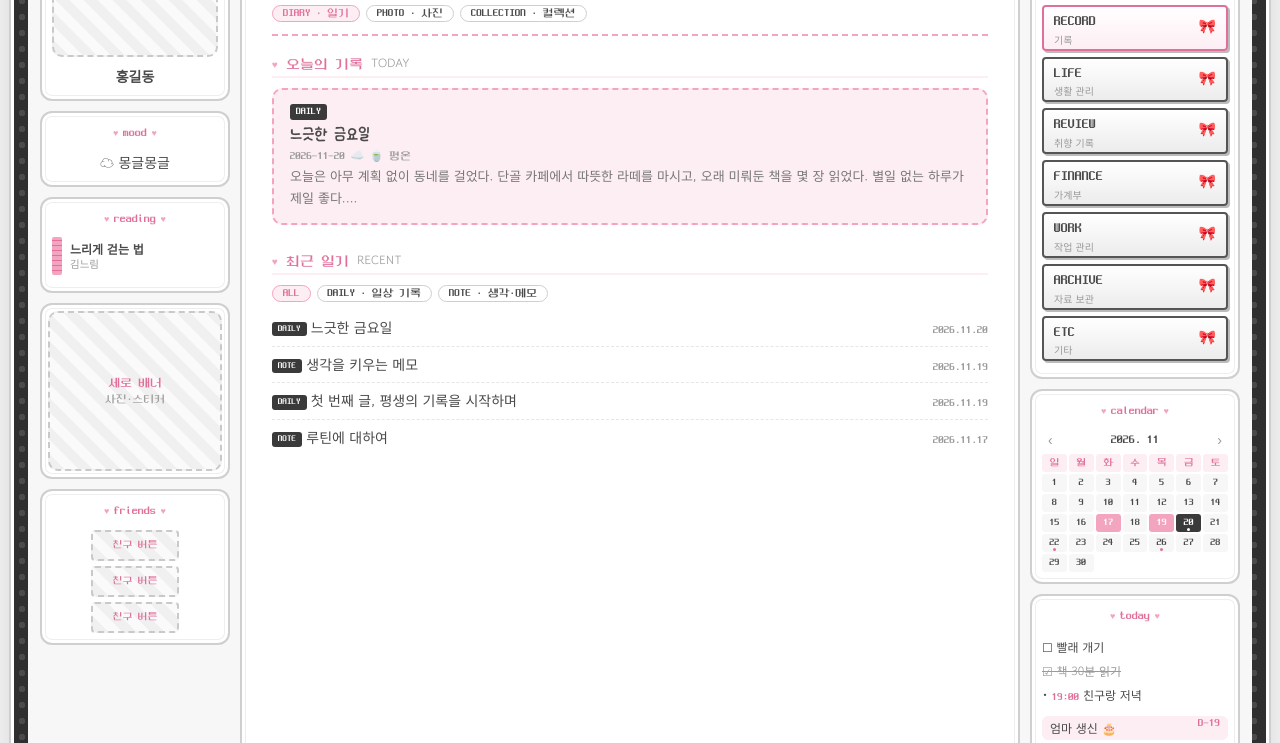
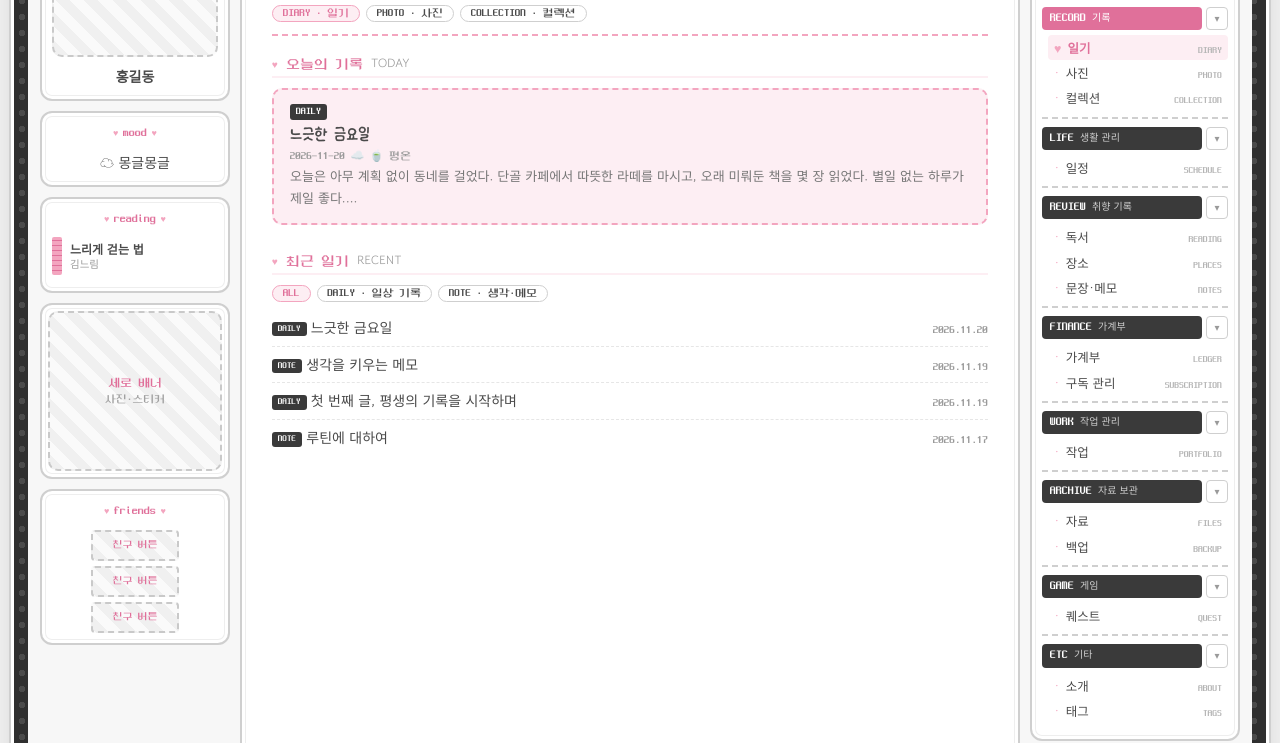
Before and after one commit to alleylovealley-lang/-, an Astro site: page /diary in a window 1280 px wide. Shown: the part 325-1068 px from the top of the page. Built offline with nearby package versions, Linux system fonts and the light colour scheme; Astro itself is replaced by a stand-in of ours; some packages are replaced by stand-ins of ours.

Commit message:
Expand all sub-menus in sidebar with dashed groups, add GAME group
Sidebar shows every group with its sub-menus, separated by dashed lines,
with per-group fold buttons remembered in the browser. New GAME group
between ARCHIVE and ETC; quest moved there (/game/quest, old URL redirects).

Co-Authored-By: Claude Opus 5.5 <noreply@anthropic.com>
Claude-Session: https://claude.ai/code/session_015yYW3NeoxLRVLEfPJ4SC2B

```diff
--- a/astro.config.mjs
+++ b/astro.config.mjs
@@ -27,7 +27,7 @@ export default defineConfig({
   trailingSlash: 'ignore',
   // 예전 주소로 들어와도 새 메뉴로 이동
   redirects: Object.fromEntries(
-    [['/blog', '/diary'], ['/garden', '/diary'], ['/projects', '/portfolio'], ['/schedule/subscription', '/finance/subscription']].map(([from, to]) => [from, base.replace(/\/$/, '') + to]),
+    [['/blog', '/diary'], ['/garden', '/diary'], ['/projects', '/portfolio'], ['/schedule/subscription', '/finance/subscription'], ['/schedule/quest', '/game/quest']].map(([from, to]) => [from, base.replace(/\/$/, '') + to]),
   ),
   integrations: [sitemap()],
   markdown: {
--- a/src/layouts/Base.astro
+++ b/src/layouts/Base.astro
@@ -16,7 +16,9 @@ const canonical = new URL(Astro.url.pathname, Astro.site);
 const I = SITE.images;
 
 const path = currentPath(Astro.url.pathname);
-const activeGroup = findNav(path).group?.key;
+const { group: curGroup, item: curItem } = findNav(path);
+const activeGroup = curGroup?.key;
+const activeItem = curItem?.href;
 const reading = (await getBooks()).filter((b) => b.data.status === 'reading').slice(0, 2);
 const year = new Date().getFullYear();
 ---
@@ -91,8 +93,34 @@ const year = new Date().getFullYear();
             <a class="home" href={url('/')} aria-current={path === '/' ? 'page' : undefined}><span aria-hidden="true">🏠</span> HOME · 홈</a>
             <hr class="home-sep" />
             {SITE.nav.map((g) => (
-              <a href={url(groupHref(g))} aria-current={activeGroup === g.key ? 'page' : undefined}><span>{g.label}<small>{g.ko}</small></span><span aria-hidden="true">🎀</span></a>
+              <section class:list={['grp', { on: activeGroup === g.key }]} data-key={g.key}>
+                <div class="gh">
+                  <a href={url(groupHref(g))} aria-current={path === groupHref(g) ? 'page' : undefined}>{g.label}<small>{g.ko}</small></a>
+                  <button type="button" class="fold" aria-expanded="true" aria-controls={`nav-${g.key}`} aria-label={`${g.ko} 접기/펼치기`}>▾</button>
+                </div>
+                <ul id={`nav-${g.key}`}>
+                  {g.children.map((c) => (
+                    <li><a href={url(c.href)} aria-current={activeItem === c.href ? 'page' : undefined}><span>{c.ko}</span><small>{c.label}</small></a></li>
+                  ))}
+                </ul>
+              </section>
             ))}
+            <script is:inline>
+              (function () {
+                var KEY = 'nav-folded', folded = [];
+                try { folded = JSON.parse(localStorage.getItem(KEY) || '[]'); } catch (e) {}
+                document.querySelectorAll('.grp').forEach(function (g) {
+                  var btn = g.querySelector('.fold'), k = g.dataset.key;
+                  var set = function (f) { g.classList.toggle('folded', f); btn.setAttribute('aria-expanded', String(!f)); };
+                  set(folded.indexOf(k) > -1 && !g.classList.contains('on'));
+                  btn.addEventListener('click', function () {
+                    var f = !g.classList.contains('folded'); set(f);
+                    folded = folded.filter(function (x) { return x !== k; }); if (f) folded.push(k);
+                    try { localStorage.setItem(KEY, JSON.stringify(folded)); } catch (e) {}
+                  });
+                });
+              })();
+            </script>
           </nav>
           <div class="p">
             <div class="cap">calendar</div>
@@ -102,7 +130,7 @@ const year = new Date().getFullYear();
             <div class="cap">today</div>
             <TodayWidget />
           </div>
-          <a class="p questlink" href={url('/schedule/quest')}>
+          <a class="p questlink" href={url('/game/quest')}>
             <div class="cap">quest</div>
             <QuestBar />
           </a>
--- a/src/site.config.ts
+++ b/src/site.config.ts
@@ -48,7 +48,6 @@ export const SITE = {
       key: 'life', label: 'LIFE', ko: '생활 관리', desc: '일정과 할 일 관리',
       children: [
         { label: 'SCHEDULE', ko: '일정', href: '/schedule', desc: '오늘의 일정, 월간 캘린더, D-Day' },
-        { label: 'QUEST', ko: '퀘스트', href: '/schedule/quest', desc: '할 일을 완료하고 포인트 모으기' },
       ],
     },
     {
@@ -77,6 +76,12 @@ export const SITE = {
       children: [
         { label: 'FILES', ko: '자료', href: '/archive/files', desc: '보관하고 싶은 자료 (준비 중)' },
         { label: 'BACKUP', ko: '백업', href: '/backup', desc: '사이트와 기록의 저장 기록' },
+      ],
+    },
+    {
+      key: 'game', label: 'GAME', ko: '게임', desc: '할 일을 퀘스트로, 포인트로 레벨업',
+      children: [
+        { label: 'QUEST', ko: '퀘스트', href: '/game/quest', desc: '할 일을 완료하고 포인트 모으기' },
       ],
     },
     {
--- a/src/styles/global.css
+++ b/src/styles/global.css
@@ -95,15 +95,13 @@ img { max-width: 100%; }
 .code { width: 100%; height: 48px; margin-top: 6px; font: 9px/1.3 var(--mono); color: #888; border: 1px solid var(--line); resize: none; }
 
 /* ── 메뉴 ── */
-.nav a {
-  display: flex; justify-content: space-between; align-items: center; margin-bottom: 6px; padding: 5px 10px;
-  border: 2px solid #555; border-radius: 4px; background: linear-gradient(#fff, #ececec); box-shadow: 2px 2px 0 #bbb;
-  font-family: var(--pixel); color: var(--ink);
+.nav .home {
+  display: flex; justify-content: center; align-items: center; gap: 6px; padding: 5px 10px; text-decoration: none;
+  border: 2px solid #2f2f2f; border-radius: 4px; box-shadow: 2px 2px 0 #bbb; font-family: var(--pixel);
+  background: linear-gradient(#5a5a5a, #3a3a3a); color: #fff;
 }
-.nav a:hover, .nav a[aria-current='page'] { background: linear-gradient(#fff, var(--pink-soft)); border-color: var(--pink-deep); color: var(--ink); }
-.nav a:active { transform: translate(1px, 1px); box-shadow: 1px 1px 0 #bbb; }
+.nav .home:active { transform: translate(1px, 1px); box-shadow: 1px 1px 0 #bbb; }
 .navtitle { height: 46px; margin-bottom: 10px; }
-.nav .home { justify-content: center; gap: 6px; background: linear-gradient(#5a5a5a, #3a3a3a); border-color: #2f2f2f; color: #fff; }
 .nav .home:hover, .nav .home[aria-current='page'] { background: linear-gradient(#f3a5bf, #e0709a); border-color: var(--pink-deep); color: #fff; }
 .nav .home-sep { border: none; border-top: 2px dashed var(--line); margin: 4px 0 10px; }
 .mnav { display: none; }
@@ -181,12 +179,26 @@ pre { padding: 0.9rem 1rem; border-radius: 8px; overflow-x: auto; border: 1px so
   .list li { flex-direction: column; gap: 0; }
 }
 
-/* ── 메뉴 (한글 보조 표기 / 하위 메뉴) ── */
-.nav a small { display: block; font: 10px/1.2 var(--font); color: var(--mute); text-decoration: none; }
-.nav a { padding: 3px 10px; text-decoration: none; }
-.nav .sub { margin: -2px 0 6px 10px; display: flex; flex-direction: column; gap: 2px; }
-.nav .sub a { margin: 0; padding: 1px 8px; border-width: 1.5px; box-shadow: 1px 1px 0 #ccc; font-size: 10.5px; display: block; }
-.nav .sub a small { display: inline; margin-left: 4px; }
+/* ── 메뉴: 대주제 + 펼친 소주제 목록 ── */
+.grp { border-top: 2px dashed var(--line); padding: 8px 0 6px; }
+.grp:first-of-type { border-top: none; padding-top: 0; }
+.gh { display: flex; align-items: stretch; gap: 4px; }
+.gh a { flex: 1; display: flex; align-items: baseline; gap: 6px; padding: 2px 8px; border-radius: 4px; background: #3a3a3a; color: #fff; text-decoration: none; font: 12px/1.6 var(--pixel); }
+.gh a small { font: 10px var(--font); color: #cfcfcf; }
+.gh a:hover, .grp.on .gh a { background: var(--pink-deep); color: #fff; }
+.grp.on .gh a small, .gh a:hover small { color: #fff; }
+.fold { width: 22px; border: 1.5px solid var(--line); border-radius: 4px; background: #fff; color: var(--mute); cursor: pointer; font-size: 10px; padding: 0; transition: transform 0.15s; }
+.fold:hover { border-color: var(--pink); color: var(--pink-deep); }
+.grp.folded .fold { transform: rotate(-90deg); }
+.grp.folded ul { display: none; }
+.grp ul { list-style: none; margin: 5px 0 0; padding: 0 0 0 6px; }
+.grp li a { display: flex; justify-content: space-between; align-items: baseline; gap: 4px; padding: 2px 6px; border-radius: 4px; font-size: 12.5px; text-decoration: none; color: var(--ink); }
+.grp li a::before { content: '·'; color: var(--pink); margin-right: 2px; }
+.grp li a span { flex: 1; }
+.grp li a small { font: 9.5px var(--pixel); color: #b5b5b5; }
+.grp li a:hover { background: var(--pink-soft); color: var(--pink-deep); }
+.grp li a[aria-current='page'] { background: var(--pink-soft); color: var(--pink-deep); font-weight: 700; }
+.grp li a[aria-current='page']::before { content: '♥'; }
 
 /* ── 좌측바: 읽는 책 ── */
 .reading { display: flex; gap: 8px; align-items: center; text-decoration: none; font-size: 12px; line-height: 1.4; margin-bottom: 6px; }
```
Also changed, not shown: README.md, src/pages/game/quest.astro (renamed from src/pages/schedule/quest.astro).
